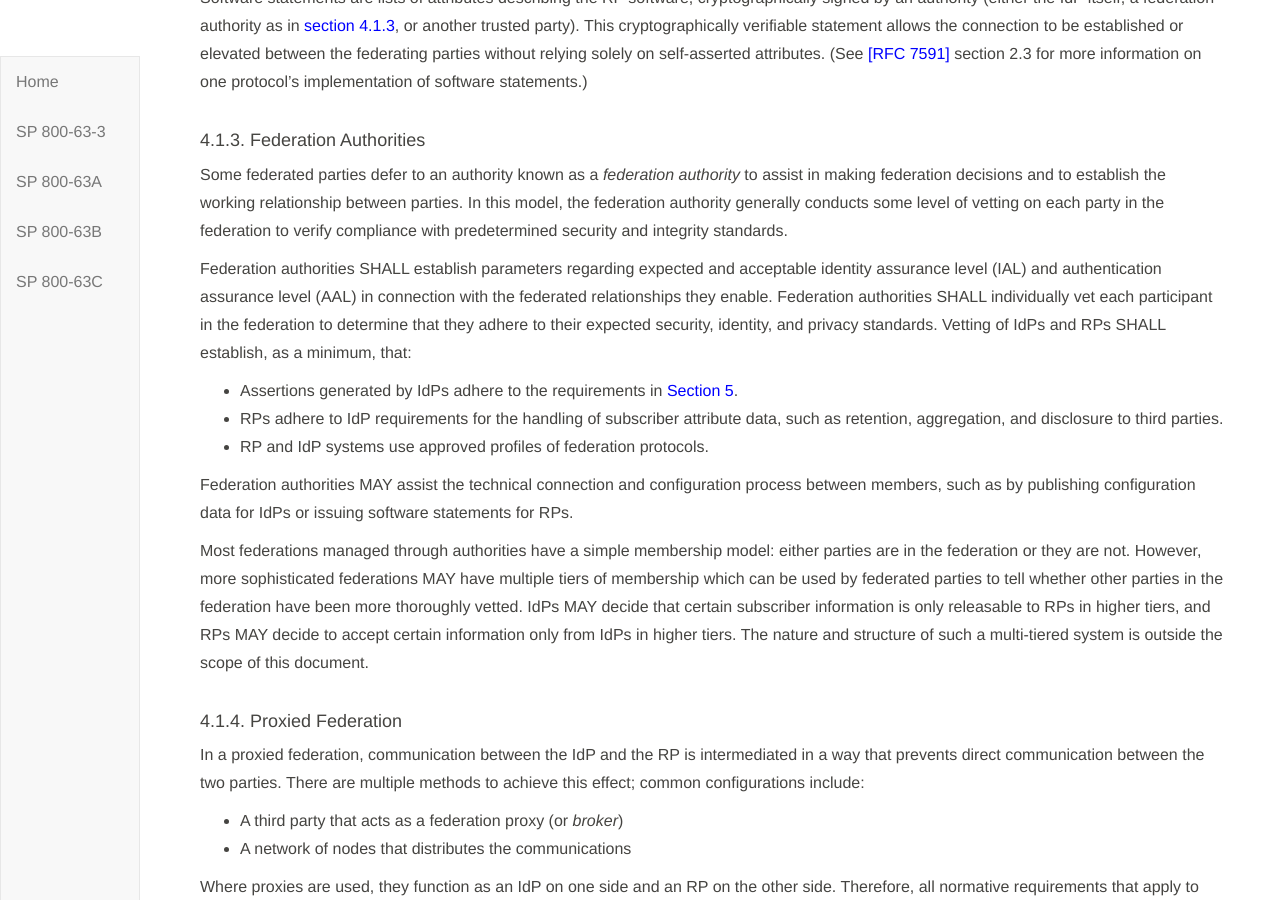
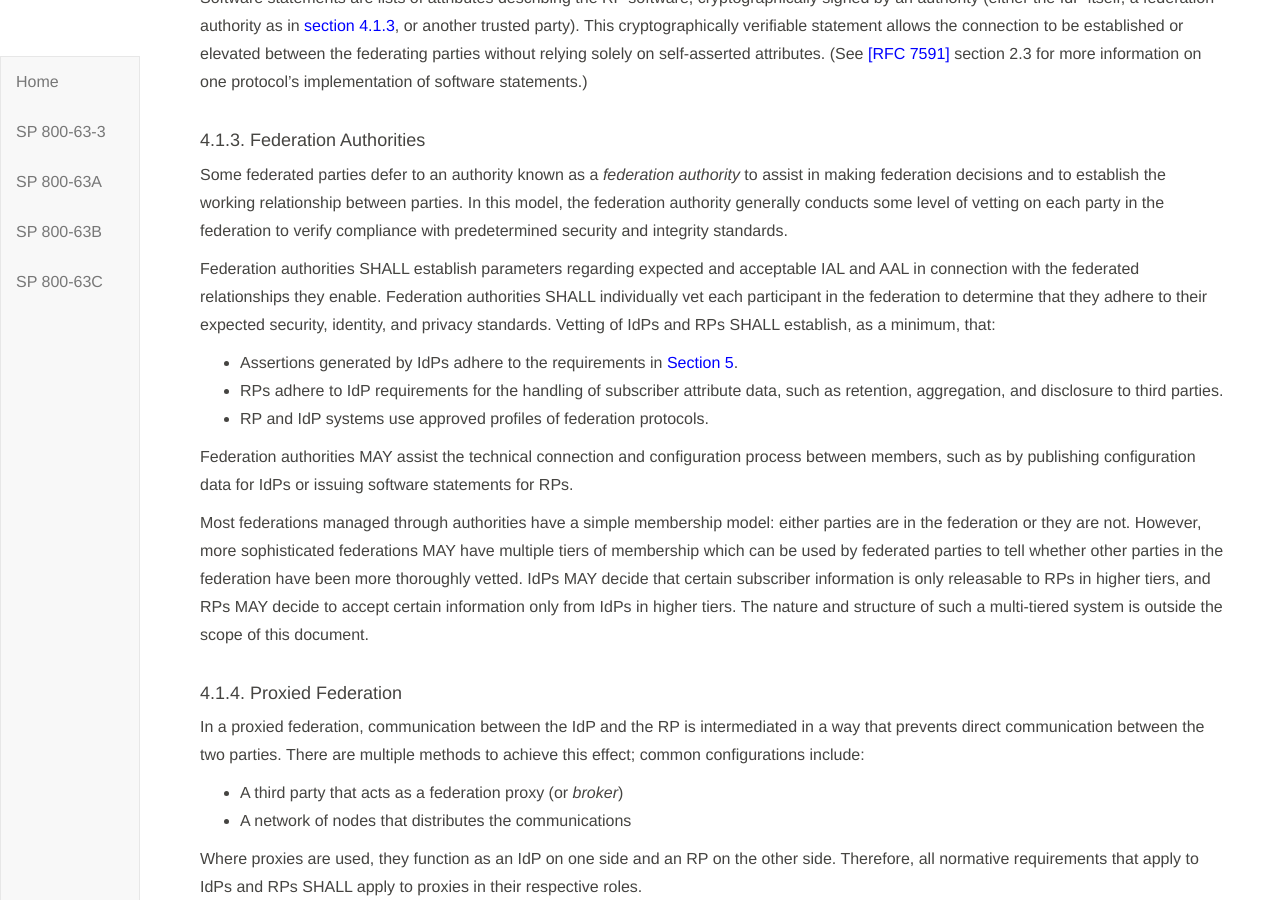
Before and after one commit to usnistgov/800-63-3, a Jekyll site: the page built from sp800-63c/sec4_federation.md, in a window 1280 px wide and 900 px high, scrolled down 1402 px. Built offline with Jekyll 4.4.1, drawn with Linux system fonts in a browser that asks for light colours; our own code applies the rules of GitHub Pages for plain Markdown files.

Commit message:
Update sec4_federation.md

```diff
--- a/sp800-63c/sec4_federation.md
+++ b/sp800-63c/sec4_federation.md
@@ -47,7 +47,7 @@
 
 Some federated parties defer to an authority known as a *federation authority* to assist in making federation decisions and to establish the working relationship between parties. In this model, the federation authority generally conducts some level of vetting on each party in the federation to verify compliance with predetermined security and integrity standards.
 
-Federation authorities SHALL establish parameters regarding expected and acceptable identity assurance level (IAL) and authentication assurance level (AAL) in connection with the federated relationships they enable. Federation authorities SHALL individually vet each participant in the federation to determine that they adhere to their expected security, identity, and privacy standards. Vetting of IdPs and RPs SHALL establish, as a minimum, that:
+Federation authorities SHALL establish parameters regarding expected and acceptable IAL and AAL in connection with the federated relationships they enable. Federation authorities SHALL individually vet each participant in the federation to determine that they adhere to their expected security, identity, and privacy standards. Vetting of IdPs and RPs SHALL establish, as a minimum, that:
 
 * Assertions generated by IdPs adhere to the requirements in [Section 5](#sec5).
 * RPs adhere to IdP requirements for the handling of subscriber attribute data, such as retention, aggregation, and disclosure to third parties.
```
